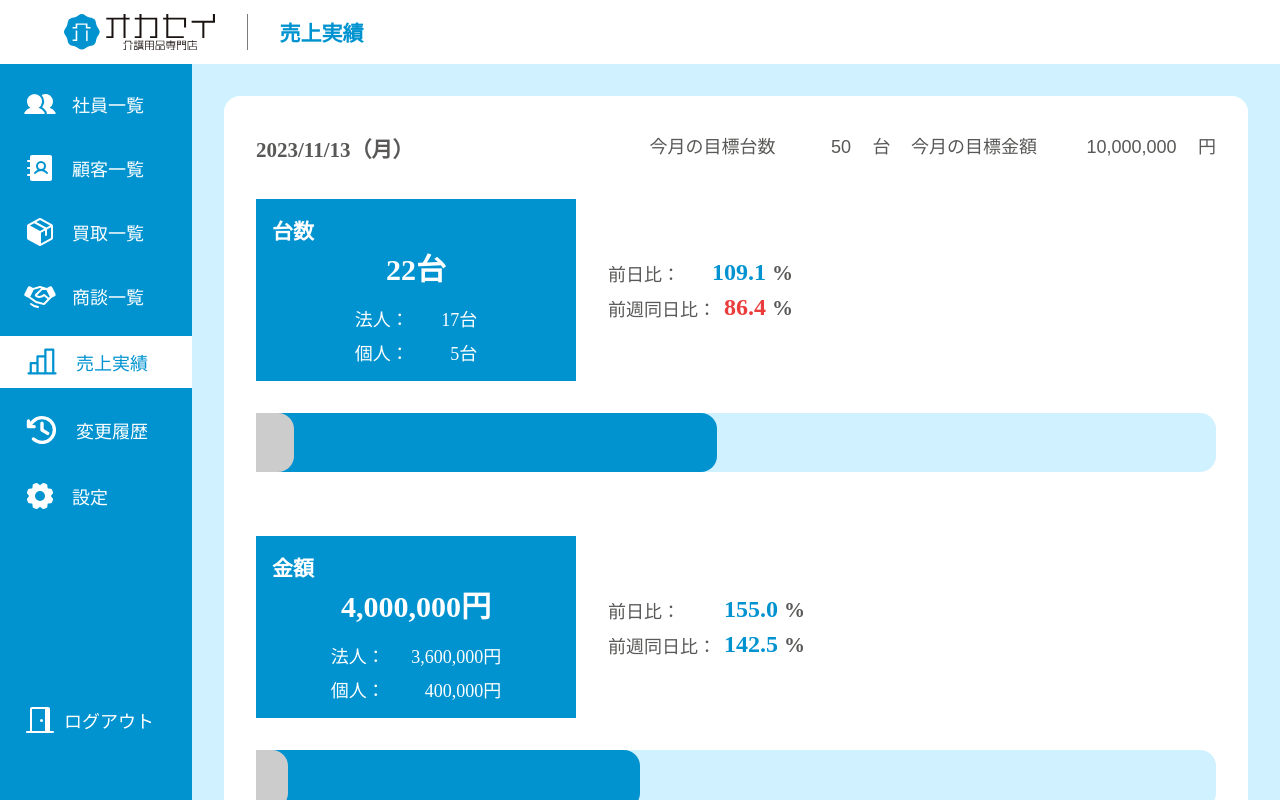
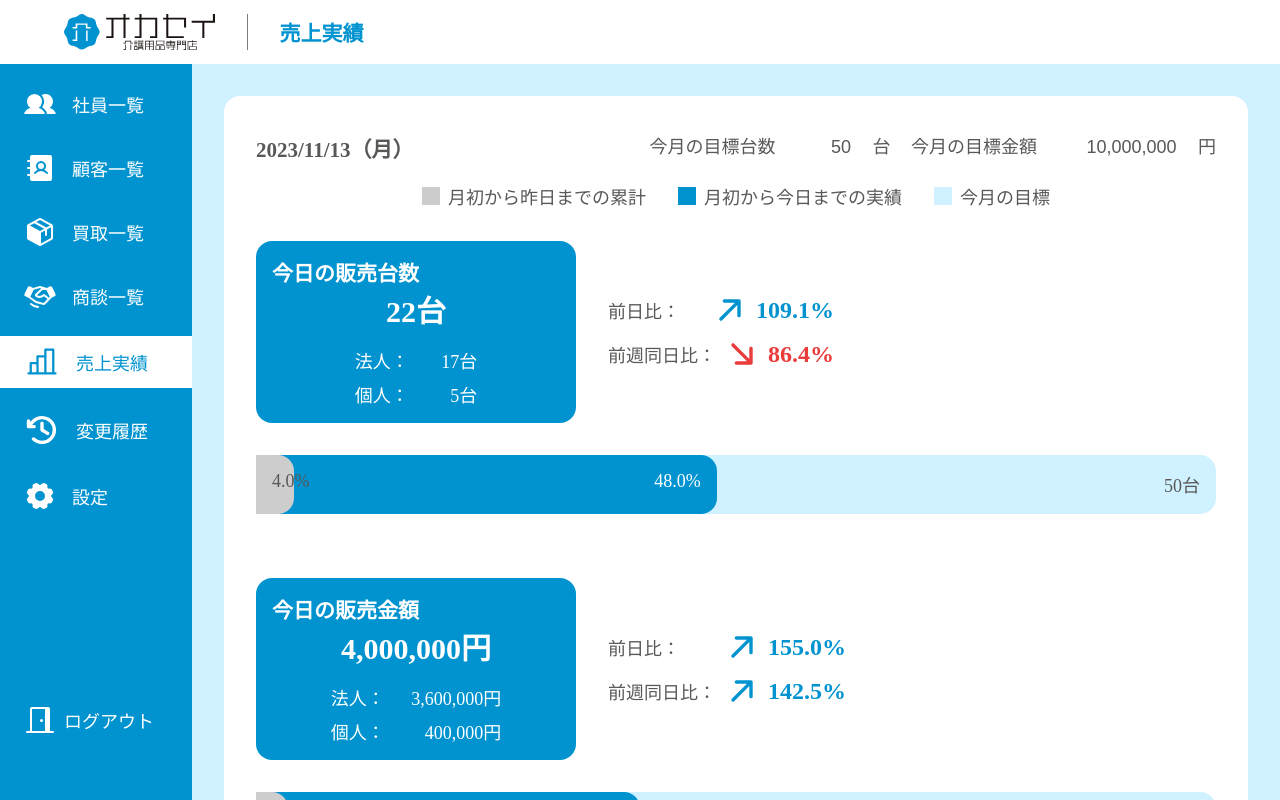
Before and after one commit to studioexu/okasei-business-create, a SvelteKit app: page /sales in a window 1280 px wide. Built offline with nearby package versions, Linux system fonts and the light colour scheme.

Commit message:
feature: ページのUIを改善

```diff
--- a/src/routes/sales/+page.svelte
+++ b/src/routes/sales/+page.svelte
@@ -1,5 +1,6 @@
 <script lang="ts" context="module">
 	import { debounce, toNumber } from '@/libs/utils'
+	import Icon from '@/components/Icon.svelte'
 
 	type Item = 'amount' | 'revenue'
 	interface Data {
@@ -27,6 +28,7 @@
 
 	const calculate = (today: number[], past: number[]): string => {
 		const todayData: number = addNumbers(today)
+
 		return (
 			Math.round((100 + ((todayData - addNumbers(past)) / todayData) * 100) * 10) / 10
 		).toFixed(1)
@@ -73,10 +75,15 @@
 
 	const getTotalData = (item: Item): number =>
 		addNumbers([pastTotalData[item], ...todayData[`${item}s`]])
+
+	const getIsAchieved = (item: Item): boolean => getTotalData(item) >= monthlyTargets[item]
+
+	const getRate = (num: number, item: Item, type: 'max' | 'min' = 'max'): number =>
+		Math.round((num / Math[type](monthlyTargets[item], getTotalData(item))) * 100)
 </script>
 
 <div class="sales">
-	<div class="sales-header">
+	<div class="header">
 		<p class="font-large">{`${jpDateStr}（${daysOfWeek[jpDate.getDay() + 1]}）`}</p>
 		<p>
 			{#each items as item}
@@ -84,7 +91,7 @@
 					今月の目標{labels[item]}
 					<input
 						type={isEditables[item] ? 'number' : 'text'}
-						value={isEditables[item] ? monthlyTargets[item] : toJP(monthlyTargets[item]).trim()}
+						value={isEditables[item] ? monthlyTargets[item] : toJP(monthlyTargets[item])}
 						readonly={!isEditables[item]}
 						on:focus={() => (isEditables[item] = true)}
 						on:input={event => onInput(event, item)}
@@ -95,11 +102,16 @@
 			{/each}
 		</p>
 	</div>
+	<div class="description">
+		{#each ['月初から昨日までの累計', '月初から今日までの実績', '今月の目標'] as text}
+			<p><span />{text}</p>
+		{/each}
+	</div>
 	{#each items as item}
 		<div class="graph">
 			<div class="graph-label">
 				<div class="left">
-					<p>{labels[item]}</p>
+					<p>今日の販売{labels[item]}</p>
 					<p>{toJP(addNumbers(todayData[`${item}s`]))}{units[item]}</p>
 					<div>
 						{#each ['法人', '個人'] as individuality, index}
@@ -116,33 +128,30 @@
 							<span>{comparison.label}：</span>
 							<span class="font-large">
 								<span class={addClassName(item, comparison.data[`${item}s`])}>
-									{calculate(todayData[`${item}s`], comparison.data[`${item}s`])}
-								</span>%
+									<Icon icon={{ path: 'up-right', color: 'primary' }} />
+									{`${calculate(todayData[`${item}s`], comparison.data[`${item}s`])}%`}
+								</span>
 							</span>
 						</p>
 					{/each}
 				</div>
 			</div>
 			<div class="graph-container">
-				{#if getTotalData(item) < monthlyTargets[item]}
-					{#each [monthlyTargets[item], getTotalData(item), pastTotalData[item]] as num}
+				{#each [monthlyTargets[item], getTotalData(item), pastTotalData[item]] as num, index}
 					<span
-							class="underachievement"
-							style={`width: ${Math.round((num / monthlyTargets[item]) * 100)}%`}
+						style={`width: ${getRate(num, item)}%;
+							justify-content: ${getRate(num, item) > 8 ? 'end' : 'start'};
+							z-index: ${(index === 0 || index === 2) && getIsAchieved(item) ? 2 : 1};`}
 					>
-							<!-- {toJP(num)}{units[item]} -->
+						{#if index === 0}
+							{toJP(num)}{units[item]}
+						{:else if index === 1}
+							{getRate(num, item, getIsAchieved(item) ? 'min' : 'max').toFixed(1)}%
+						{:else}
+							{getRate(num, item).toFixed(1)}%
+						{/if}
 					</span>
 				{/each}
-				{:else}
-					{#each [monthlyTargets[item], getTotalData(item), pastTotalData[item]] as num}
-						<span
-							class="achieved"
-							style={`width: ${Math.round((num / monthlyTargets[item]) * 100)}%`}
-						>
-							{toJP(num)}{units[item]}
-						</span>
-					{/each}
-				{/if}
 			</div>
 		</div>
 	{/each}
@@ -155,18 +164,19 @@
 		padding: 32px;
 		overflow-x: overlay;
 
-		&-header,
+		.header,
+		.description,
 		.graph {
 			max-width: 960px;
 			min-width: 800px;
 			margin: 0 auto;
 		}
 
-		&-header {
+		.header {
 			display: flex;
 			align-items: center;
 			justify-content: space-between;
-			margin-bottom: 32px;
+			margin-bottom: 16px;
 
 			p:last-child span {
 				&:first-child {
@@ -189,6 +199,41 @@
 			}
 		}
 
+		.description {
+			display: flex;
+			justify-content: center;
+			margin-bottom: 32px;
+
+			p {
+				display: flex;
+				align-items: center;
+				margin-right: 32px;
+
+				&:first-child span {
+					background: #ccc;
+				}
+
+				&:nth-child(2) span {
+					background: var(--primary);
+				}
+
+				&:last-child {
+					margin-right: 0px;
+
+					span {
+						background: var(--back);
+					}
+				}
+
+				span {
+					display: inline-block;
+					width: 18px;
+					height: 18px;
+					margin-right: 8px;
+				}
+			}
+		}
+
 		.graph {
 			&:last-child {
 				margin-top: 64px;
@@ -206,6 +251,7 @@
 						background: var(--primary);
 						padding: 16px;
 						margin-right: 32px;
+						border-radius: 16px;
 
 						> p {
 							color: #fff;
@@ -258,10 +304,18 @@
 						}
 
 						.font-large {
+							display: inline-flex;
+							align-items: center;
 							margin-left: 8px;
 
 							> span {
+								display: inline-flex;
+								align-items: center;
 								font-size: 24px;
+
+								> :global(.svg-icon) {
+									margin-right: 8px;
+								}
 
 								&.increasing {
 									color: var(--primary);
@@ -269,6 +323,11 @@
 
 								&.decreasing {
 									color: var(--error);
+
+									> :global(.svg-icon) {
+										transform: rotateX(180deg);
+										fill: var(--error);
+									}
 								}
 							}
 						}
@@ -282,14 +341,13 @@
 
 				span {
 					--height: calc(18px * 1.5 + 32px);
+					position: relative;
 					display: flex;
-					justify-content: end;
 					height: var(--height);
 					padding: 16px;
 					margin: 0;
 					border-radius: 0 16px 16px 0;
 
-					&.underachievement {
 					&:first-child {
 						background: var(--back);
 					}
@@ -301,12 +359,11 @@
 					}
 
 					&:last-child {
-							background: #ccc;
+						background: #cdcdcd;
 						margin-top: calc(-1 * var(--height));
 					}
 				}
 			}
 		}
 	}
-	}
 </style>
```
Lines whose indentation alone changed are shown as unchanged.
